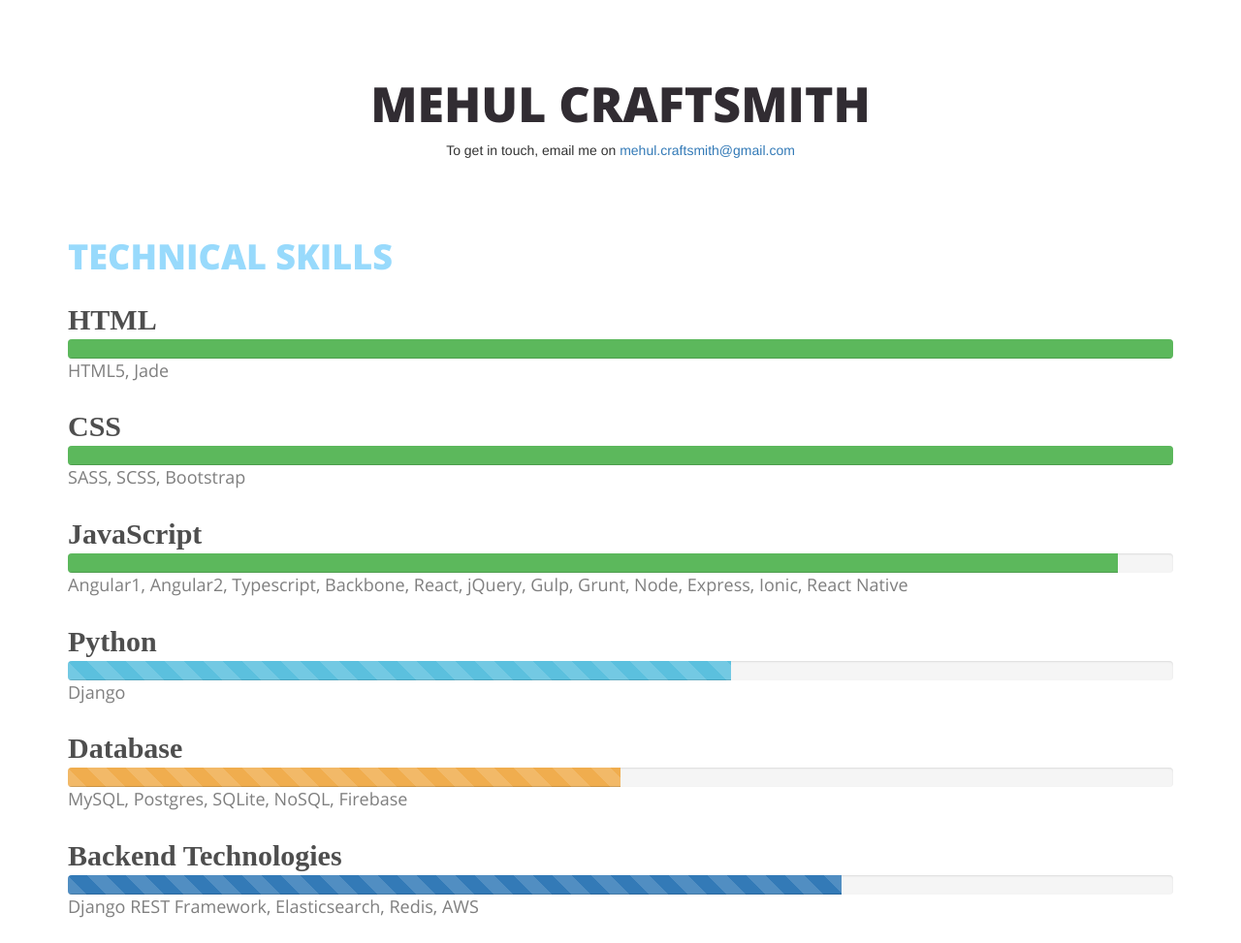
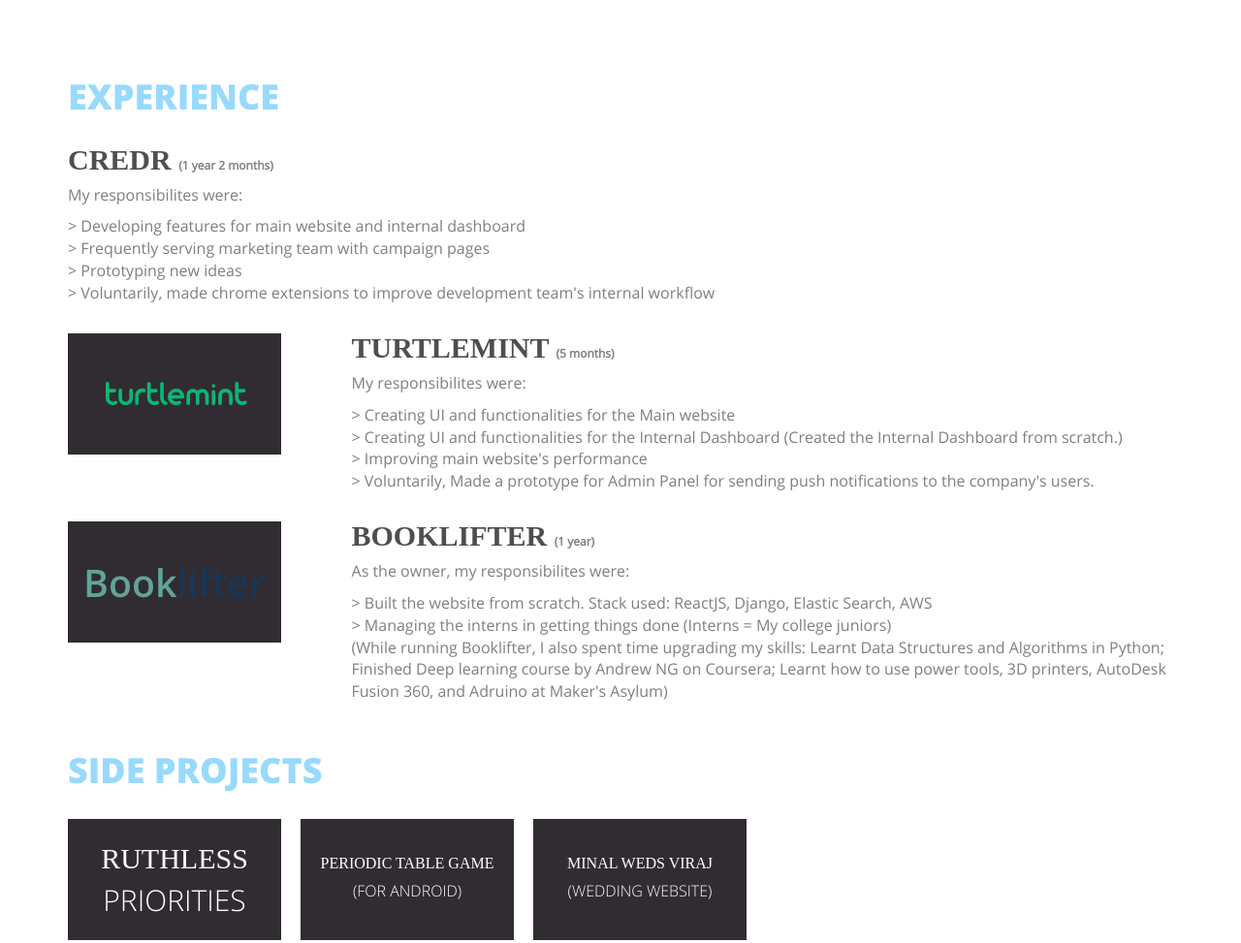
Before and after one commit to mehul-craftsmith/mehul-craftsmith.github.io, a plain HTML site: page index.html in a window 1280 px wide. Shown: the top 973 px of the page at 97% size. Drawn offline with Linux system fonts and the light colour scheme; a web font is replaced by a local one.

Commit message:
> Removing a section

```diff
--- a/index.html
+++ b/index.html
@@ -17,79 +17,6 @@
 		</div>
 	</div>
 
-	<!-- Intro section -->
-	<div class="row intro-section" >
-		<div class="col-lg-12 col-md-12 col-sm-12 col-xs-12 ta-center" >
-			<h1 class="main-heading" >MEHUL CRAFTSMITH</h1>
-			To get in touch, email me on <a href="mailto:mehul.craftsmith@gmail.com" >mehul.craftsmith@gmail.com</a>
-		</div>
-	</div>
-	<!-- End intro section -->
-
-
-	<!-- Technical skills section -->
-	<div class="row skills-section" >
-		<div class="col-lg-12 col-md-12 col-sm-12 col-xs-12" >
-			<h2 class="sub-heading" >TECHNICAL SKILLS</h2>
-
-			<div class="single-skill" >
-				<h4 class="label" >HTML</h4>
-				<div class="progress">
-					<div class="progress-bar progress-bar-success" role="progressbar" aria-valuenow="100" aria-valuemin="0" aria-valuemax="100" style="width: 100%">
-					</div>
-				</div>
-				<p class="sub-label" >HTML5, Jade</p>
-			</div>
-
-			<div class="single-skill" >
-				<h4 class="label" >CSS</h4>
-				<div class="progress">
-					<div class="progress-bar progress-bar-success" role="progressbar" aria-valuenow="100" aria-valuemin="0" aria-valuemax="100" style="width: 100%">
-					</div>
-				</div>
-				<p class="sub-label" >SASS, SCSS, Bootstrap</p>
-			</div>
-
-			<div class="single-skill" >
-				<h4 class="label" >JavaScript</h4>
-				<div class="progress">
-					<div class="progress-bar progress-bar-success active" role="progressbar" aria-valuenow="95" aria-valuemin="0" aria-valuemax="100" style="width: 95%">
-					</div>
-				</div>
-				<p class="sub-label" >Angular1, Angular2, Typescript, Backbone, React, jQuery, Gulp, Grunt, Node, Express, Ionic, React Native</p>
-			</div>
-
-			<div class="single-skill" >
-				<h4 class="label" >Python</h4>
-				<div class="progress">
-					<div class="progress-bar progress-bar-info progress-bar-striped active" role="progressbar" aria-valuenow="60" aria-valuemin="0" aria-valuemax="100" style="width: 60%">
-					</div>
-				</div>
-				<p class="sub-label" >Django</p>
-			</div>
-
-			<div class="single-skill" >
-				<h4 class="label" >Database</h4>
-				<div class="progress">
-					<div class="progress-bar progress-bar-warning progress-bar-striped active" role="progressbar" aria-valuenow="50" aria-valuemin="0" aria-valuemax="100" style="width: 50%">
-					</div>
-				</div>
-				<p class="sub-label" >MySQL, Postgres, SQLite, NoSQL, Firebase</p>
-			</div>
-
-			<div class="single-skill" >
-				<h4 class="label" >Backend Technologies</h4>
-				<div class="progress">
-					<div class="progress-bar progress-bar-striped active" role="progressbar" aria-valuenow="70" aria-valuemin="0" aria-valuemax="100" style="width: 70%">
-					</div>
-				</div>
-				<p class="sub-label" >Django REST Framework, Elasticsearch, Redis, AWS</p>
-			</div>
-		</div>
-	</div>
-	<!-- End technical skills section -->
-
-
 	<!-- Projects and Experience -->
 	<div class="row projects-section" >
 		<div class="col-lg-12 col-md-12 col-sm-12 col-xs-12" >
@@ -97,16 +24,6 @@
 
 			<div class="single-exp" >
 				<div class="row" >
-					<div class="col-lg-3 col-md-3 col-sm-12 hidden-xs" >
-						<div class="project-list" >
-							<a target="_BLANK" href="http://credr.com/">
-								<div class="single-project" >
-									<span class="helper" ></span>
-									<img src="assets/credr_logo.png" alt="CREDR.com" />
-								</div>
-							</a>
-						</div>
-					</div>
 					<div class="col-lg-9 col-md-9 col-sm-12 col-xs-12 pl-0 m-pl-15" >
 						<h4 class="label" >CREDR <span class="duration" >(1 year 2 months)</span></h4>
 
```
